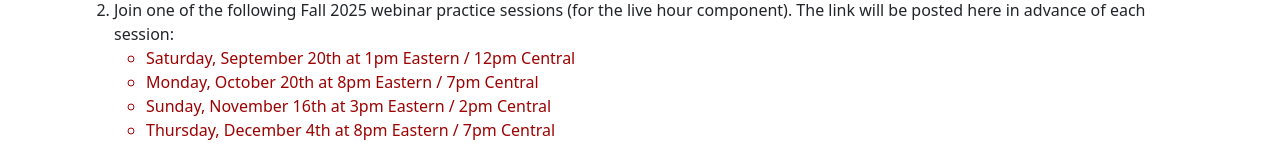
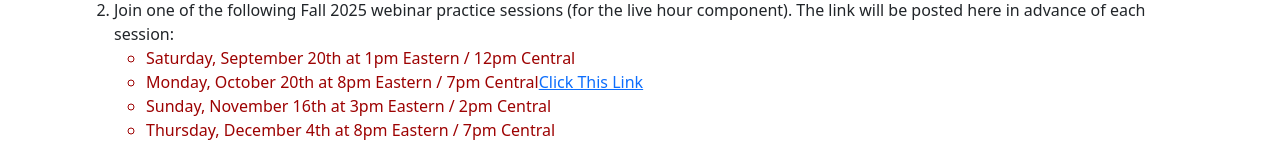
Before and after one commit to chrislangston/hosut, a plain HTML site: page index.html in a window 1280 px wide. Shown: the part 292-446 px from the top of the page. Drawn offline with nearby package versions, Linux system fonts and the light colour scheme.

Commit message:
update October Link

```diff
--- a/index.html
+++ b/index.html
@@ -34,7 +34,7 @@
       Join one of the following Fall 2025 webinar practice sessions (for the live hour component). The link will be posted here in advance of each session:
       <ul style="color: rgb(157, 2, 2);">
         <li>Saturday, September 20th at 1pm Eastern / 12pm Central&nbsp;&nbsp;</li>
-        <li>Monday, October 20th at 8pm Eastern / 7pm Central</li>
+        <li>Monday, October 20th at 8pm Eastern / 7pm Central<a href="https://us06web.zoom.us/j/83055646604?pwd=83W30vjC7OELEc4ZqK6ByEyAkccSSC.1">Click This Link</a></li>
         <li>Sunday, November 16th at 3pm Eastern / 2pm Central</li>
         <li>Thursday, December 4th at 8pm Eastern / 7pm Central</li>
       </ul>
```
